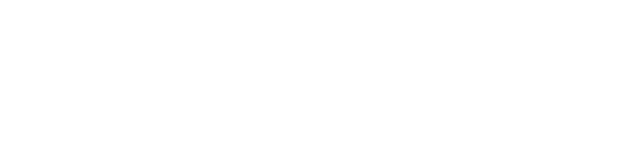
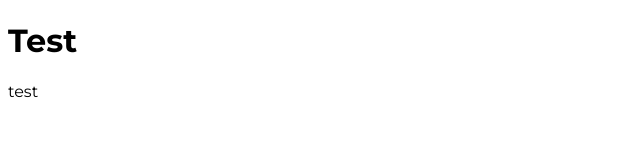
Before and after one commit to kurmachu/hoop-manager, a website: page web/index.html in a window 1280 px wide. Shown: the whole page, without its empty margins (0-640 px from the left). Drawn offline with Linux system fonts and the light colour scheme.

Commit message:
Import monserrat

```diff
--- a/web/index.html
+++ b/web/index.html
@@ -12,6 +12,7 @@
 
 </head>
 <body>
-
+	<h1>Test</h1>
+	<p>test</p>
 </body>
 </html>
--- a/web/main.css
+++ b/web/main.css
@@ -0,0 +1,9 @@
+:root {
+	font-family: 'Montserrat', sans-serif;
+}
+
+@font-face {
+	font-family: Montserrat;
+	src: url('/Montserrat-Variable.ttf');
+	font-weight: 1 999;
+}
```
Also changed, not shown: web/Montserrat-Variable.ttf (added).
